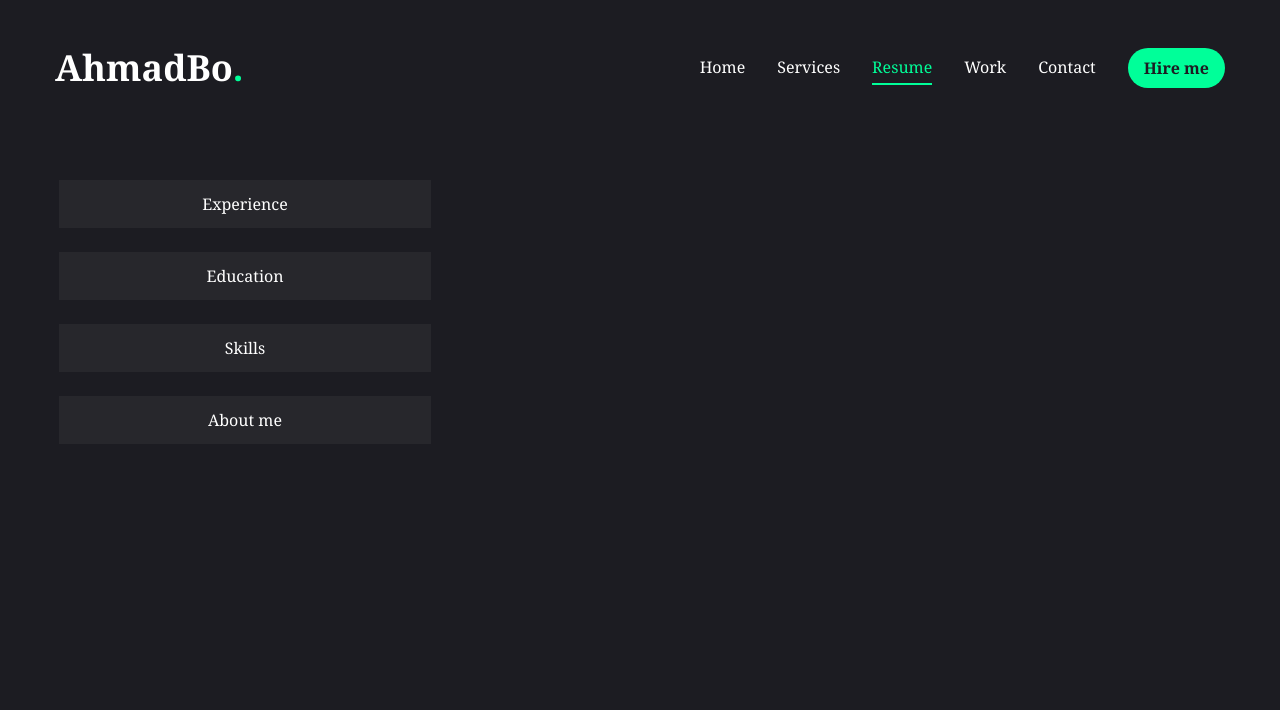
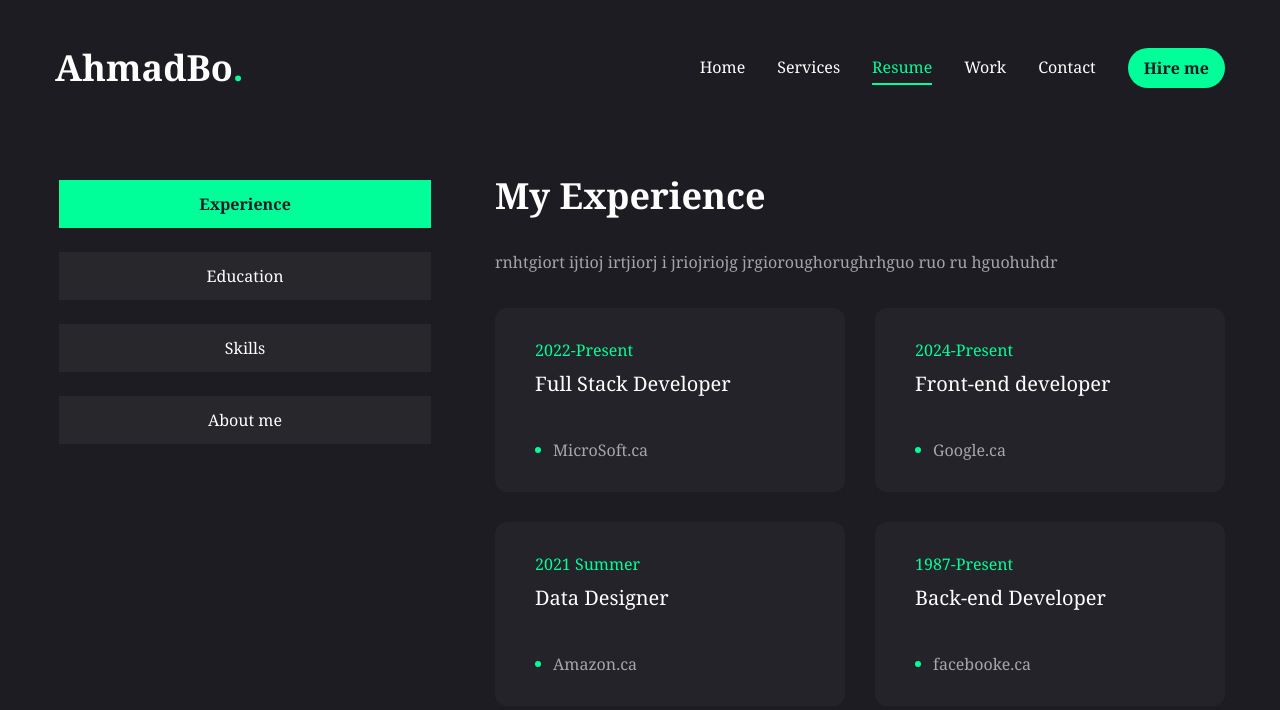
Before and after one commit to Ahmadalbouchi/ahmad-portfolio, a Next.js app: page /resume in a window 1280 px wide. Shown: the top 710 px of the page. Built offline with nearby package versions, Linux system fonts and the light colour scheme.

Commit message:
make the experience tap default

```diff
--- a/app/resume/page.jsx
+++ b/app/resume/page.jsx
@@ -201,13 +201,13 @@ const Resume = () => {
           initial={{ opacity: 0 }}
           animate={{
             opacity: 1,
-            transition: { delay: 2.4, duration: 0.4, ease: "easeIn" }
+            transition: { delay: 0.4, duration: 0.4, ease: "easeIn" }
           }}
           className="min-h-[80vh] flex items-center justify-center py-12 xl:py-0"
         >
         <div className="container mx-auto ">
             <Tabs
-            defaultValue="experince"
+            defaultValue="experience"
           className="flex flex-col xl:flex-row gap-[60px]"
             >
             <TabsList className="flex flex-col w-full max-w-[380px] mx-auto xl:mx-0 gap-6">
```
